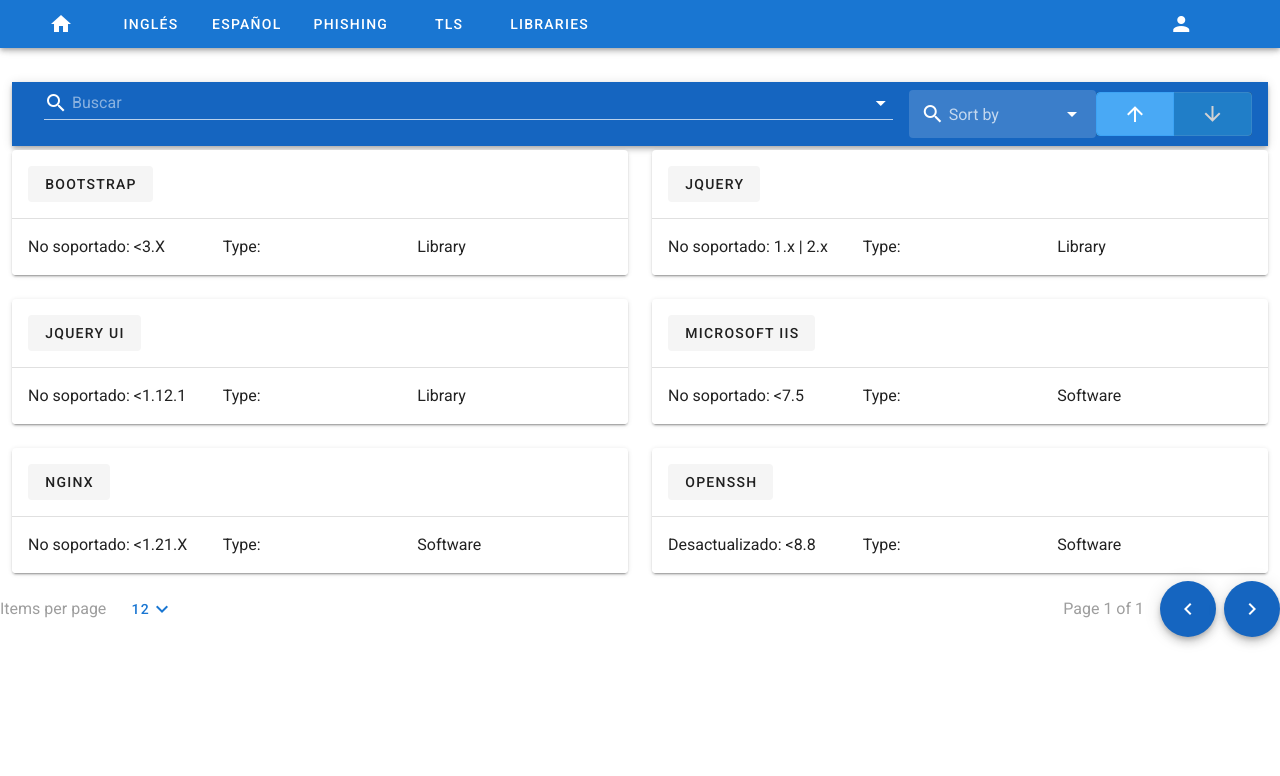
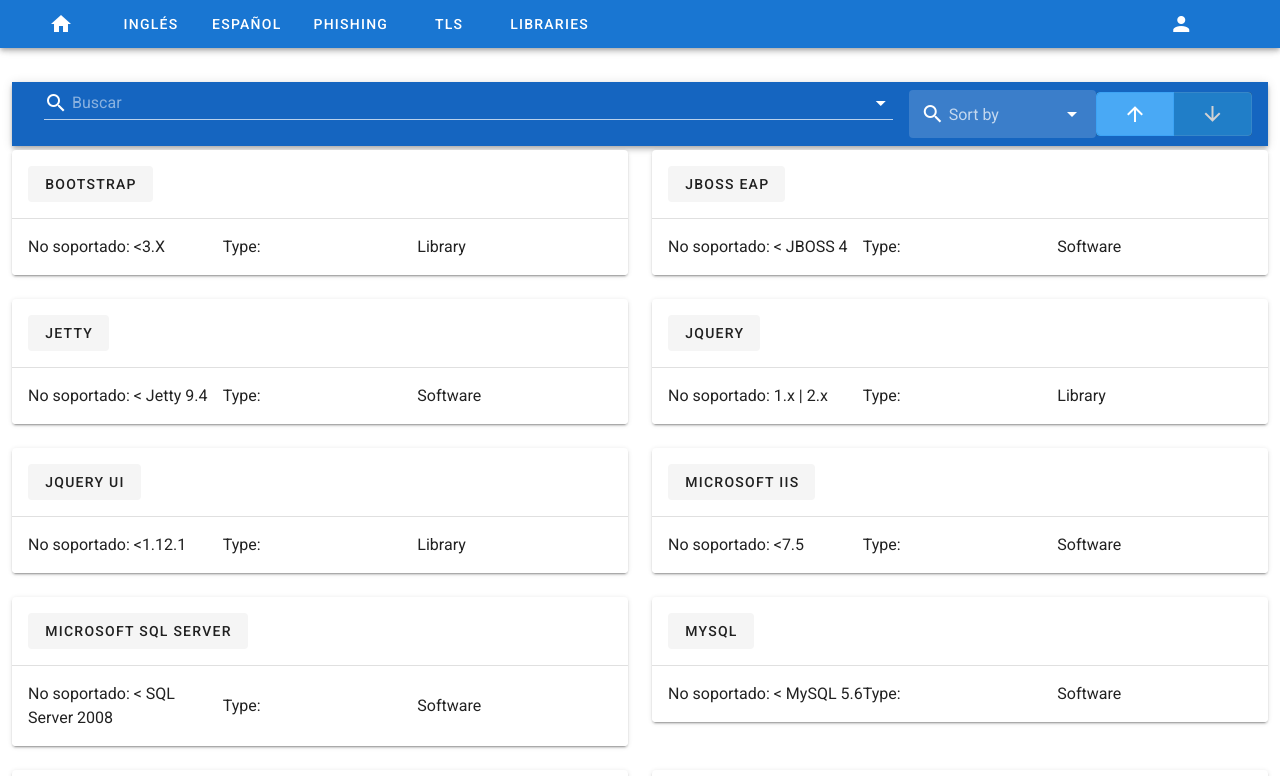
Before and after one commit to LauraVoid/Kb-project, a Vue app: page /#/lib in a window 1280 px wide. Shown: the top 776 px of the page. Built offline with nearby package versions, Linux system fonts and the light colour scheme; what vue-clipboard2 would draw is missing.

Commit message:
update libs

```diff
--- a/data/libraries.js
+++ b/data/libraries.js
@@ -76,5 +76,66 @@
         info_end: "https://docs.microsoft.com/en-us/lifecycle/products/internet-information-services-iis",
         support: "No soportado: <7.5",
     },
+    {
+        type: "Software",
+        name: "Microsoft SQL Server",
+        cves: [
+            { name: "CVE-2017-8516 (7.5)", version: "2012, 2014, 2016", info: "info disc" },
+            { name: "CVE-2015-1763 (8.5)", version: "SQL Server 2008 SP3 SP4 | 2008 R2 SP2 SP3 | 2012 SP1 SP2| 2014", info: "CVSS 2.0" },
+            { name: "CVE-2015-1762 (7.1)", version: "SQL Server 2008 SP3 SP4 | 2008 R2 SP2 SP3 | 2012 SP1 SP2| 2014", info: "CVSS 2.0" },
+            { name: "CVE-2015-1761 (6.5)", version: "SQL Server 2008 SP3 SP4 | 2008 R2 SP2 SP3 | 2012 SP1 SP2| 2014", info: "CVSS 2.0" },
+            { name: "CVE-2008-0085 (5.0)", version: "SQL Server 7.0 SP4 | 2000 SP4 | 2005 SP1 SP2 ", info: "CVSS 2.0" },
+            { name: "CVE-2008-0086 (9.0)", version: "SQL Server 2000 SP4", info: "CVSS 2.0 | buffer overflow" },
+            { name: "CVE-2008-0107 (9.0)", version: "SQL Server 7.0 SP4 | 2000 SP4 | 2005 SP1 SP2 ", info: "CVSS 2.0" },
+
+        ],
+        info_end: "https://docs.microsoft.com/en-us/sql/sql-server/end-of-support/sql-server-end-of-support-overview?view=sql-server-ver16",
+        support: "No soportado: < SQL Server 2008",
+    },
+    {
+        type: "Software",
+        name: "SMB",
+        cves: [
+            { name: "CVE-2020-1301 (8.8)", version: "SMB v1", info: "code exec" },
+            { name: "CVE-2017-0269 (5.9)", version: "SMB v1", info: "DoS" }
+
+        ],
+        info_end: "",
+        support: "No soportado: SMBv1",
+    },
+    {
+        type: "Software",
+        name: "JBOSS EAP",
+        cves: [
+            { name: "CVE-2020-12303 (4.6)", version: "JBOSS ", info: "CVSS 2.0" },
+            { name: "CVE-2012-0874 (6.8)", version: "JBOSS < 5.2.0 ", info: "CVSS 2.0 | code exec" },
+            { name: "CVE-2011-2941 (5.8)", version: "JBOSS < 5.2.0 ", info: "CVSS 2.0" },
+
+        ],
+        info_end: "https://access.redhat.com/support/policy/updates/jboss_notes#p_eap",
+        support: "No soportado: < JBOSS 4",
+    },
+    {
+        type: "Software",
+        name: "Jetty",
+        cves: [
+            { name: "CVE-2019-10247 (5.3)", version: "Jetty 7.X | Jetty 8.X | Jetty < 9.2.27 | Jetty < 9.3.26 | Jetty < 9.4.16", info: "" },
+
+        ],
+        info_end: "https://www.eclipse.org/jetty/download.php",
+        support: "No soportado: < Jetty 9.4",
+    },
+    {
+        type: "Software",
+        name: "MySQL",
+        cves: [
+            { name: "CVE-2020-2627 (6.5)", version: "MySQL < 8.0.18 ", info: "" },
+            { name: "CVE-2020-2576 (6.5)", version: "MySQL 8.5.4 ", info: "" },
+            { name: "CVE-2020-2686 (6.5)", version: "MySQL < 8.0.18 ", info: "" },
+
+        ],
+        info_end: "https://docs.microsoft.com/en-us/azure/mysql/concepts-version-policy",
+        support: "No soportado: < MySQL 5.6",
+    },
 
 ]
--- a/data/name_libs.js
+++ b/data/name_libs.js
@@ -5,4 +5,11 @@
     "Bootstrap",
     "OpenSSH",
     "Microsoft IIS",
+    "Microsoft SQL",
+    "SMB",
+    "JBOSS",
+    "Jetty",
+    "MySQL",
+
+
 ]
--- a/src/components/Info_Library.vue
+++ b/src/components/Info_Library.vue
@@ -36,7 +36,7 @@
             Información
           </th>
           <th class="text-left">
-            Fecha
+            Copiar
           </th>
         </tr>
       </thead>
@@ -45,13 +45,12 @@
           v-for="item in issue_data.cves"
           :key="item.name"
         >
-          <td>{{ item.name }}
+          <td :id="item.name">{{ item.name }}
 
           </td>
           <td>{{ item.version }}</td>
           <td>{{ item.info }}</td>
           <td>
-             <input type="hidden" :id="item.name" :value="item.name" />
             <v-btn
             @click="copy(item.name)"
             dark
@@ -107,18 +106,11 @@
   methods: {
     copy(item) {
 
-      let testingCodeToCopy = document.querySelector("#"+item);
-      testingCodeToCopy.setAttribute("type", "text");
-      testingCodeToCopy.select();
 
-      try {
-        this.dialog = document.execCommand('copy');
-      } catch (err) {
-        alert("Oops, unable to copy");
-      }
-      /* unselect the range */
-      testingCodeToCopy.setAttribute("type", "hidden");
-      window.getSelection().removeAllRanges();
+      let codeCopy = document.getElementById(item);
+      let content = codeCopy.textContent;
+      navigator.clipboard.writeText(content);
+
     },
     goDates(date){
       window.open(date);
```
